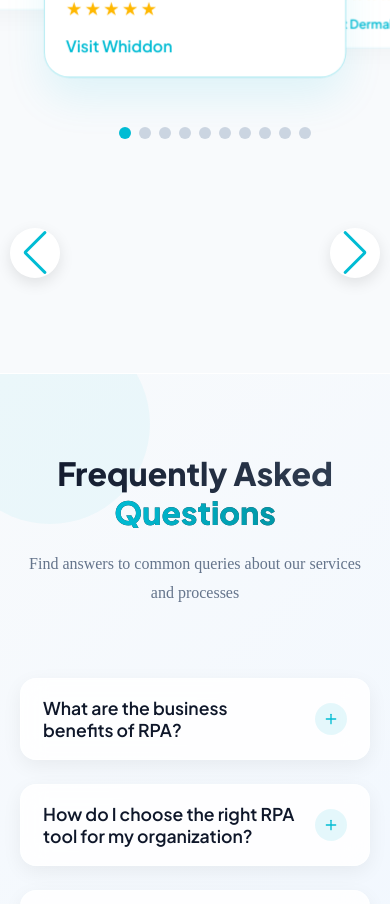
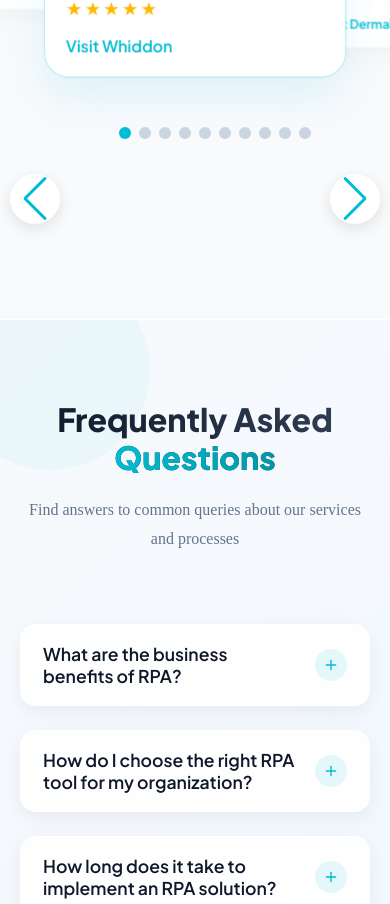
Before and after one commit to Shauryaraje7/SMART-FLOWS, a React (Vite) app: page / in a window 390 px wide. Shown: the part 7080-7984 px from the top of the page. Built offline with nearby package versions, Linux system fonts and the light colour scheme.

Commit message:
version 4.0.9

```diff
--- a/src/components/styles/testimonials.css
+++ b/src/components/styles/testimonials.css
@@ -255,6 +255,11 @@ margin-top: 20px;
     /* padding: 20px; */
 
   }
+  .testimonial-slider-control{
+    margin-top: -10vh;
+  }
+
+
 
   .testimonial-card {
     margin-bottom: 25px;
```
